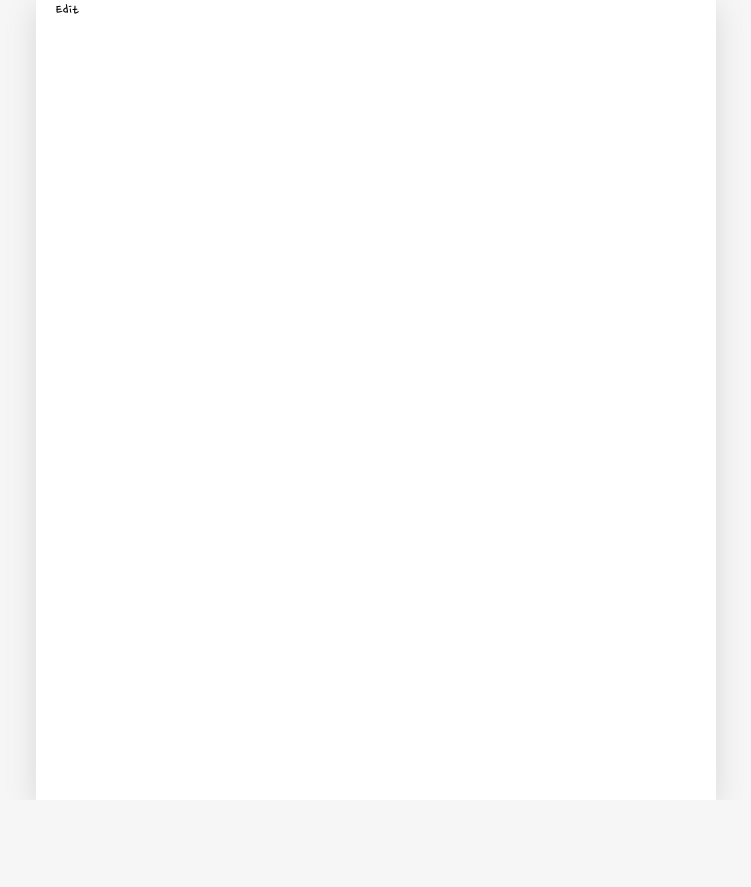
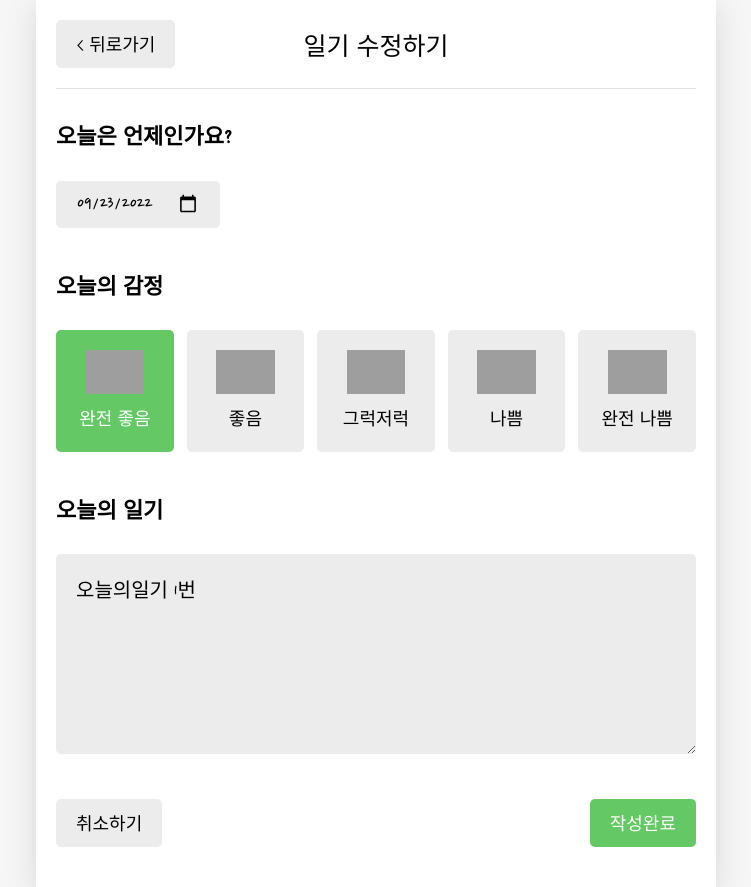
Before and after one commit to Parzival8971/react-emotion-diary, a React (Create React App) app: page /edit/1 in a window 1280 px wide. Shown: the whole page, without its empty margins (264-1015 px from the left). Before the commit the page ends 800 px from the top, so only its background shows below. Built offline with nearby package versions, Linux system fonts and the light colour scheme; grey boxes are pictures that could not be loaded; the HTML template or start-up script is replaced by a standard one; a web font is replaced by a local one.

Commit message:
Edit 페이지를 개선한다

```diff
--- a/src/componets/DiaryEditor.js
+++ b/src/componets/DiaryEditor.js
@@ -1,4 +1,4 @@
-import React, { useContext, useRef, useState } from 'react';
+import React, { useContext, useEffect, useRef, useState } from 'react';
 import { useNavigate } from 'react-router-dom';
 import { DiaryDispatchContext } from '../App';
 import EmotionItem from './EmotionItem';
@@ -48,13 +48,13 @@ const getStringDate = (date) => {
   return `${year}-${month}-${day}`;
 };
 
-const DiaryEditor = () => {
+const DiaryEditor = ({ isEdit, originData }) => {
   const contentRef = useRef();
   const [content, setContent] = useState('');
   const [emotion, setEmotion] = useState(3);
   const [date, setDate] = useState(getStringDate(new Date()));
 
-  const { onCreate } = useContext(DiaryDispatchContext);
+  const { onCreate, onEdit } = useContext(DiaryDispatchContext);
   const handleClickEmote = (emotion) => {
     setEmotion(emotion);
   };
@@ -65,15 +65,32 @@ const DiaryEditor = () => {
       contentRef.current.focus();
       return;
     }
-
-    onCreate(date, content, emotion);
+    if (
+      window.confirm(
+        isEdit ? '일기를 수정하시겠습니까?' : '새로운 일기를 작성하시겠습니까?'
+      )
+    ) {
+      if (!isEdit) {
+        onCreate(date, content, emotion);
+      } else {
+        onEdit(originData.id, date, content, emotion);
+      }
+    }
     navigate('/', { replace: true });
   };
+
+  useEffect(() => {
+    if (isEdit) {
+      setDate(getStringDate(new Date(parseInt(originData.date))));
+      setEmotion(originData.emotion);
+      setContent(originData.content);
+    }
+  }, [isEdit, originData]);
 
   return (
     <div className='DiaryEditor'>
       <MyHeader
-        headText={'새 일기쓰기'}
+        headText={isEdit ? '일기 수정하기' : '새 일기쓰기'}
         leftChild={
           <MyButton text={'< 뒤로가기'} onClick={() => navigate(-1)} />
         }
--- a/src/pages/Edit.js
+++ b/src/pages/Edit.js
@@ -1,13 +1,15 @@
-import React, { useContext, useEffect } from 'react';
+import React, { useContext, useEffect, useState } from 'react';
 import { useNavigate, useParams } from 'react-router-dom';
 import { DiaryStateContext } from '../App';
+import DiaryEditor from '../componets/DiaryEditor';
 
 const Edit = () => {
+  const [originData, setOriginData] = useState();
   const navigate = useNavigate();
   const { id } = useParams();
 
   const diaryList = useContext(DiaryStateContext);
-  console.log(diaryList);
+  // console.log(diaryList);
 
   useEffect(() => {
     if (diaryList.length >= 1) {
@@ -15,10 +17,19 @@ const Edit = () => {
         (it) => parseInt(it.id) === parseInt(id)
       );
       console.log(targetDiary);
+      if (targetDiary) {
+        setOriginData(targetDiary);
+      } else {
+        navigate('/', { replace: true });
+      }
     }
   }, [id, diaryList]);
 
-  return <div>Edit</div>;
+  return (
+    <div>
+      {originData && <DiaryEditor isEdit={true} originData={originData} />}
+    </div>
+  );
 };
 
 export default Edit;
```
